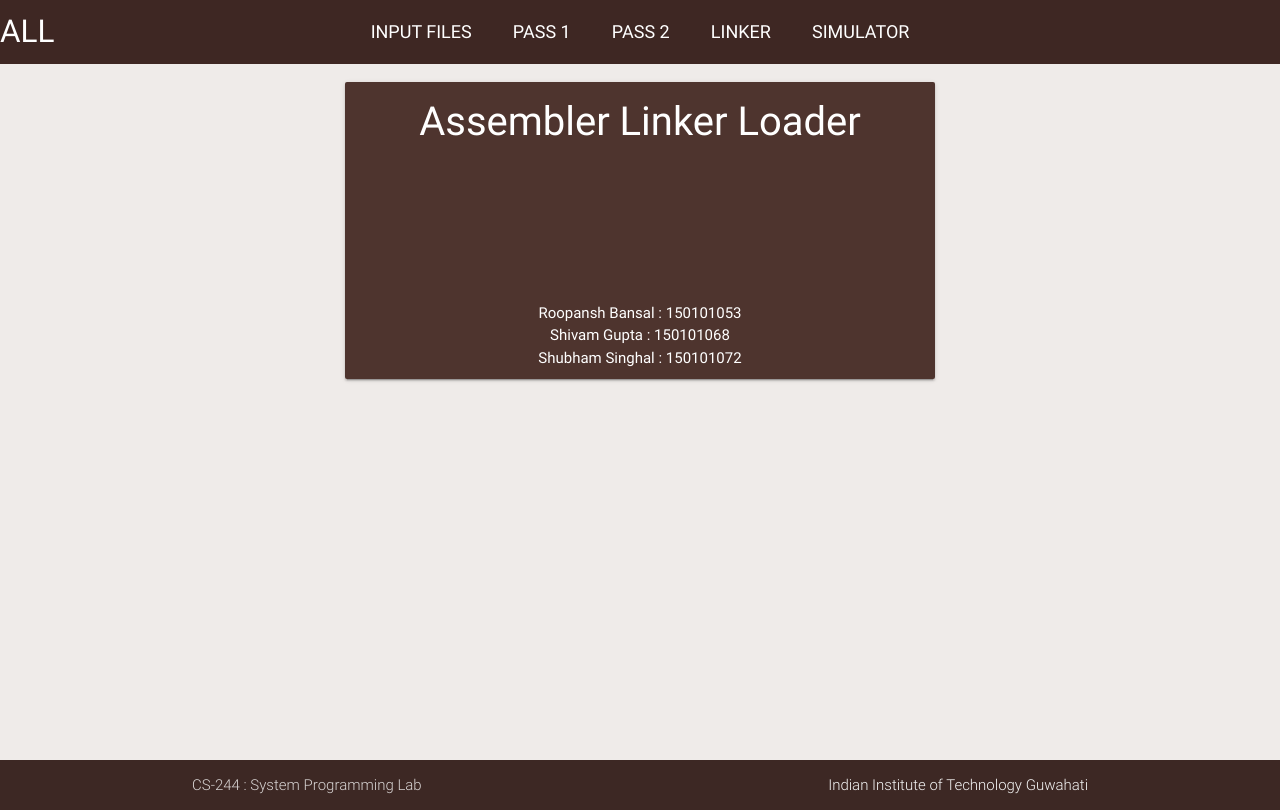
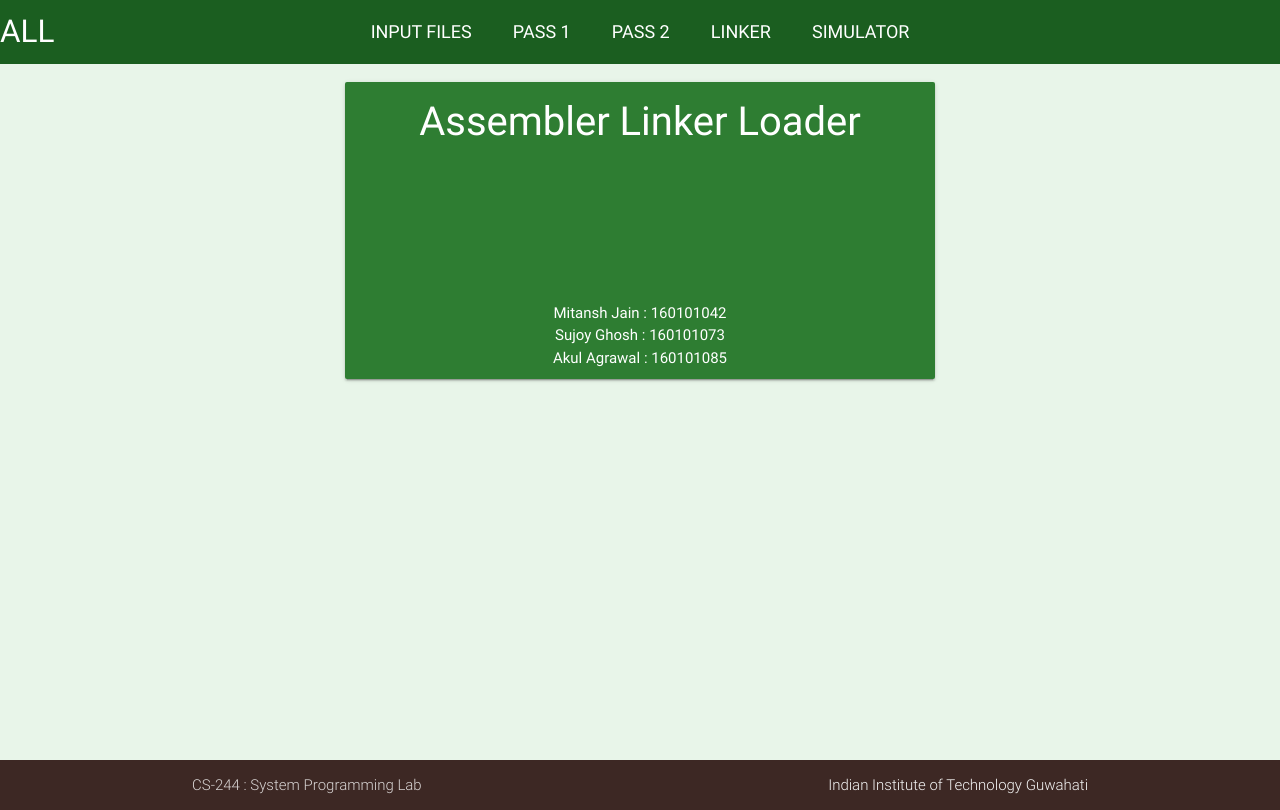
Before and after one commit to akulagrawal/Assembler-Linker-Loader, a Flask app: page / in a window 1280 px wide. Run offline with Flask 2, Linux system fonts and the light colour scheme; some libraries are stand-ins or nearby versions.

Commit message:
Background changed

```diff
--- a/assembler.py
+++ b/assembler.py
@@ -1,7 +1,7 @@
 '''
-AUTHOR :-   Roopansh Bansal     150101053
-			Shivam Gupta        150101068
-			Shubham Singhal     150101072
+AUTHORS:    Mitansh Jain     160101042
+			Sujoy Ghosh      160101073
+			Akul Agrawal     160101085
 '''
 
 import re
--- a/templates/index.html
+++ b/templates/index.html
@@ -12,7 +12,7 @@
 
 		<header>
 			<nav>
-			    <div class="nav-wrapper brown darken-4 ">
+			    <div class="nav-wrapper green darken-4 ">
 				  <a class="side-btn white-text brand-logo" plink="titleBox">ALL</a></li>
 			      <div class="col offset-s1 s10 offset-s1 " style="text-align: center;">
 				  <a class="side-btn white-text breadcrumb" plink="input-files">INPUT FILES</a></li>
@@ -25,13 +25,13 @@
 			</nav>
 		</header>
 
-		<main class="brown lighten-5">
+		<main class="green lighten-5">
 			<div class="container" style="min-height: 87vh">
 				<!-- Landing Page -->
 				<div style="padding-top: 2%">
 					<div class = "row" id="titleBox">
 					  <div class="col s8 offset-s2">
-					    <div class="card-panel brown darken-3 hoverable"  style="margin:0px auto;">
+					    <div class="card-panel green darken-3 hoverable"  style="margin:0px auto;">
 					      <span class="white-text" style="text-align: center;font-size:40px;">
 							<center>Assembler Linker Loader</center>
 					      </span>
@@ -41,11 +41,11 @@
 							<br>
 							<div class=" white-text" style="text-align: center;">
 							<br>
-							Roopansh Bansal : 150101053
+							Mitansh Jain : 160101042
 							<br>
-							Shivam Gupta : 150101068
+							Sujoy Ghosh  : 160101073
 							<br>
-							Shubham Singhal : 150101072
+							Akul Agrawal : 160101085
 							</div>
 					    </div>
 					  </div>
@@ -54,15 +54,15 @@
 				<div id="input-files" style="padding-left: 20%;padding-right: 20%;">
 					<form id="input-form" method="post">
 					  <div class="file-field input-field">
-					    <div class="btn brown darken-1">
+					    <div class="btn green darken-1">
 					      <span>File</span>
 					      <input type="file" name="file" multiple>
 					    </div>
 					    <div class="file-path-wrapper">
-					      <input class="file-path validate black-text" type="text" placeholder="Upload one or more files">
+					      <input class="file-path validate green-text" type="text" placeholder="Upload one or more files">
 					    </div>
 						<div style="padding-left: 45%">
-					    <button class="btn waves-effect brown darken-2 waves-light" type="button" id="submit-button" name="submit">Submit<i class="material-icons right">send</i>
+					    <button class="btn waves-effect green darken-2 waves-light" type="button" id="submit-button" name="submit">Submit<i class="material-icons right">send</i>
 					  	</button>
 					  	</div>
 					  </div>
@@ -74,8 +74,8 @@
 				<div id="linker">
 					<div class="row">
 					  <div class="col s4 offset-s4">
-					    <div class="card-panel brown lighten-4 hoverable black-text" style="margin:0px auto;">
-					      <span class="black-text" id="linkText">
+					    <div class="card-panel green lighten-4 hoverable green-text" style="margin:0px auto;">
+					      <span class="green-text" id="linkText">
 								Linker Output
 					      </span>
 					    </div>
@@ -88,33 +88,33 @@
 					      <div class="input-field col s6">
 			      	        <input placeholder="Offset" id="offset" type="text" class="validate">
 			      	      </div>
-					      <span class="black-text">
-					      	<a class="waves-effect brown lighten-3 black-text waves-light btn-large btn-floating" id="loadButton"><i class="material-icons">fast_forward</i></a>
+					      <span class="green-text">
+					      	<a class="waves-effect green lighten-3 green-text waves-light btn-large btn-floating" id="loadButton"><i class="material-icons">fast_forward</i></a>
 						</span>
 					  </div>
 					  <div class="col s6 ">
-					    <div class="card-panel brown lighten-4 hoverable black-text"  style="margin:0px auto;">
+					    <div class="card-panel green lighten-4 hoverable green-text"  style="margin:0px auto;">
 
-					      <span class="black-text" id="currentInst">
+					      <span class="green-text" id="currentInst">
 							Nothing Loaded yet
 					      </span>
 					    </div>
 					  </div>
 					  <div class="col s3" style="text-align: center">
 
-					      <span class="black-text">
-							<a class="btn-large btn-floating waves-effect waves-light brown lighten-3 black-text" id="runButton"><i class="material-icons">play_arrow</i></a>
+					      <span class="green-text">
+							<a class="btn-large btn-floating waves-effect waves-light green lighten-3 green-text" id="runButton"><i class="material-icons">play_arrow</i></a>
 						</span>
 					  </div>
 					</div>
 					<div class="row">
 					  <div class="col s6" style="display:block">
-					    <div class="card-panel brown lighten-4 hoverable black-text col s12" style="margin:20px auto;padding:10px;">
+					    <div class="card-panel green lighten-4 hoverable green-text col s12" style="margin:20px auto;padding:10px;">
 					      <span class="" id="registers">
 							Registers
 					      </span>
 					    </div>
-					    <div class="card-panel brown lighten-4 hoverable black-text col s12" style="margin:20px auto;padding:10px;">
+					    <div class="card-panel green lighten-4 hoverable green-text col s12" style="margin:20px auto;padding:10px;">
 					    	<span class="" id="varlocs">
 					    	Variable Location
 					    	</span>
@@ -122,7 +122,7 @@
 					  </div>
 					  <div class="col s6 ">
 					  <br>
-					    <div class="card-panel brown lighten-4 hoverable black-text" style="margin:0px auto;padding:10px;">
+					    <div class="card-panel green lighten-4 hoverable green-text" style="margin:0px auto;padding:10px;">
 
 					      <span class="" id="memlocs">
 							Memory Location
```
